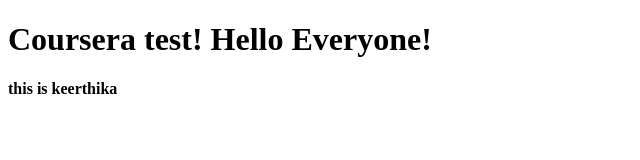
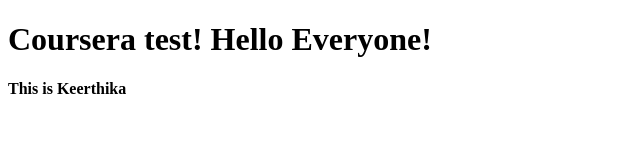
Before and after one commit to KEERTHIKA30/Coursera-test, a plain HTML site: page site/module-2/index.html in a window 1280 px wide. Shown: the full height of the page, 0-640 px from the left. Drawn offline with Linux system fonts and the light colour scheme.

Commit message:
second page.

```diff
--- a/site/module-2/index.html
+++ b/site/module-2/index.html
@@ -5,6 +5,6 @@
 </head>
 <body>
 <h1>Coursera test! Hello Everyone!</h1>
-<h4>this is keerthika</h4>
+<h4>This is Keerthika</h4>
 </body>
 </html>
```
